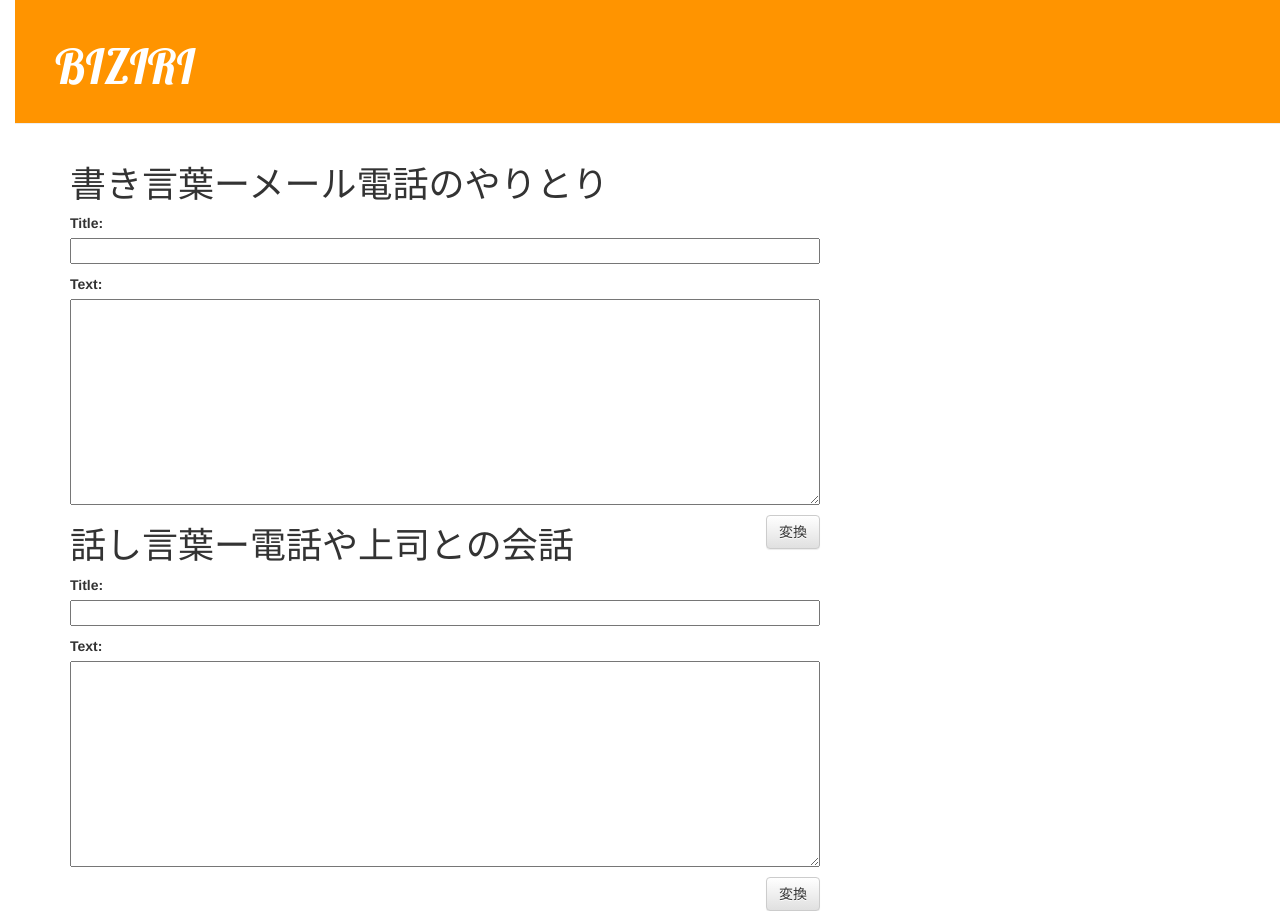
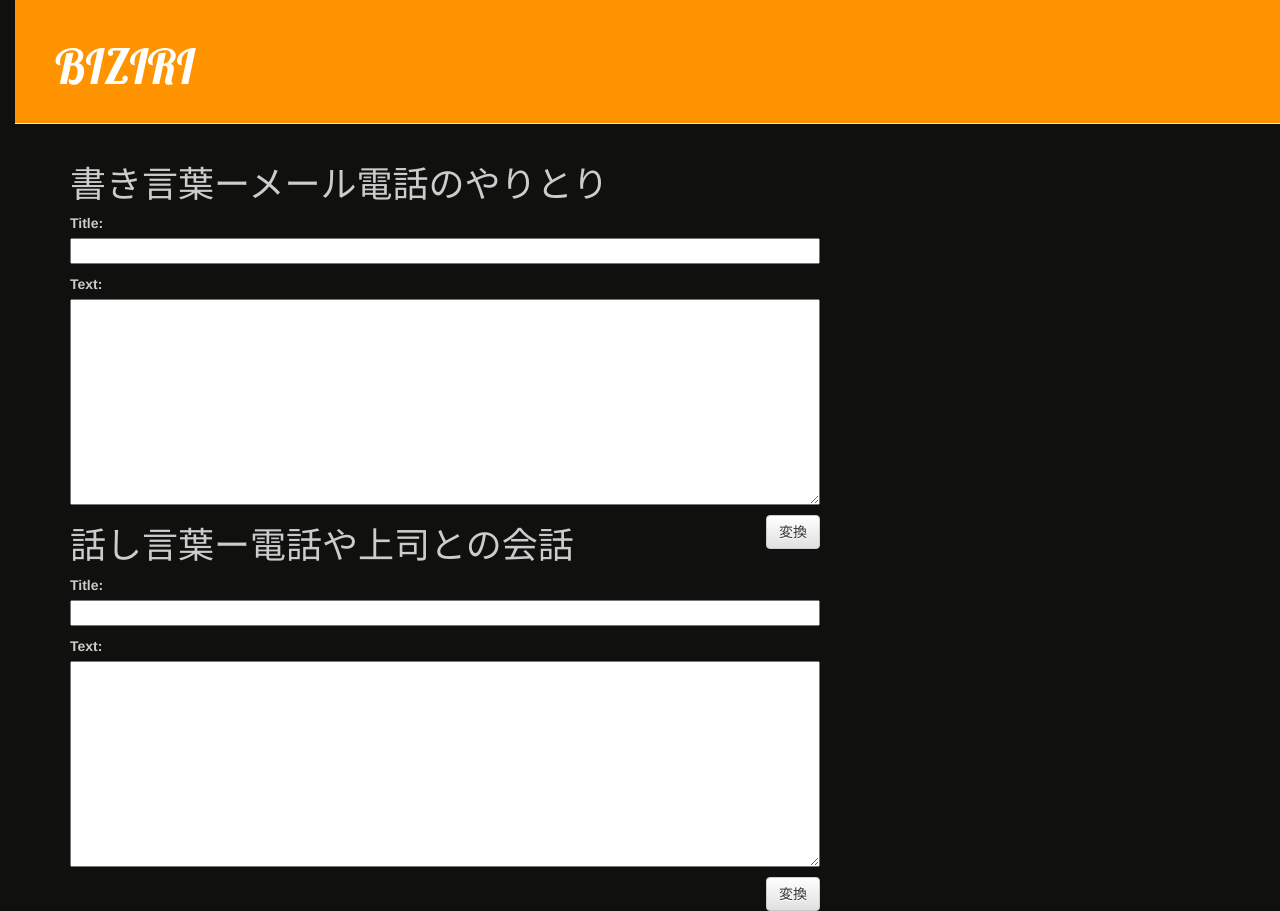
Before and after one commit to maruchaaan/biziri, a Django app: page /post/new/ in a window 1280 px wide. Run offline with Django 3.2, Linux system fonts and the light colour scheme; some libraries are stand-ins or nearby versions.

```diff
--- a/blog/static/css/blog.css
+++ b/blog/static/css/blog.css
@@ -4,6 +4,8 @@ h1 a {
 }
 body {
     padding-left: 15px;
+    background-color:#10100E;
+    color:#cccccc;
 }
 
 .page-header {
```
